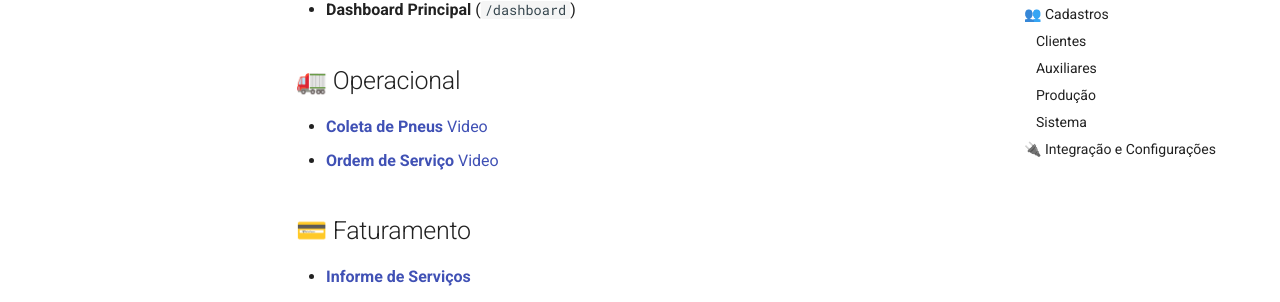
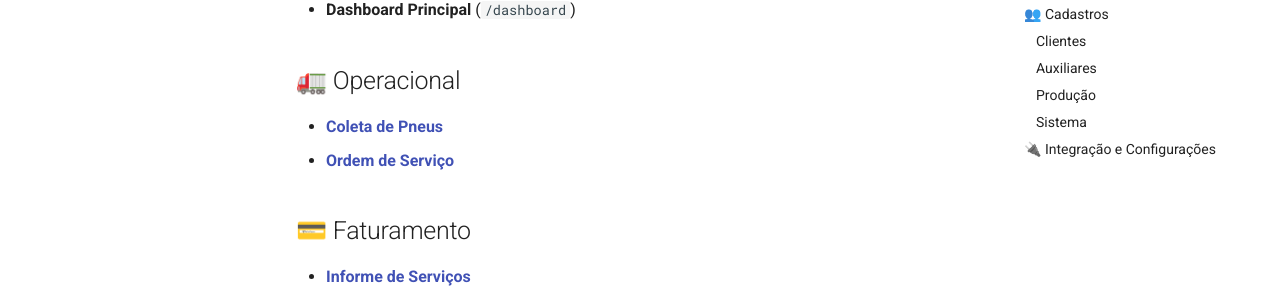
Before and after one commit to suportedbnet-ux/totalcap-docs, an MkDocs documentation site: the page built from docs/documentacao_menu.md, in a window 1280 px wide and 900 px high. Shown: the part 414-716 px from the top of the window. Built offline with MkDocs 1.6.1 and Material for MkDocs 9.7.7, drawn with Linux system fonts in a browser that asks for light colours.

Commit message:
Documentacao: 27/05/2026 17:30:36.83

```diff
--- a/docs/documentacao_menu.md
+++ b/docs/documentacao_menu.md
@@ -8,8 +8,8 @@ O menu principal é composto pelos seguintes agrupamentos e itens:
 - **Dashboard Principal** (`/dashboard`)
 
 ## 🚛 Operacional
-- [**Coleta de Pneus**](documentacao_coleta_pneus.md) [Video](https://youtu.be/bAk5sJI-cZA)
-- [**Ordem de Serviço**](documentacao_ordem_servico.md) [Video](https://youtu.be/5Ixb-lU1vHg)
+- [**Coleta de Pneus**](documentacao_coleta_pneus.md)
+- [**Ordem de Serviço**](documentacao_ordem_servico.md)
 ## 💳 Faturamento
 - [**Informe de Serviços**](documentacao_informe_servicos.md)
 - [**Fatura de Serviço**](documentacao_fatura_servicos.md)
```
Also changed, not shown: docs/documentacao_coleta_pneus.md (+1 -1 lines), docs/documentacao_ordem_servico.md (+1 -1 lines), site/documentacao_menu/index.html, site/search/search_index.json.
